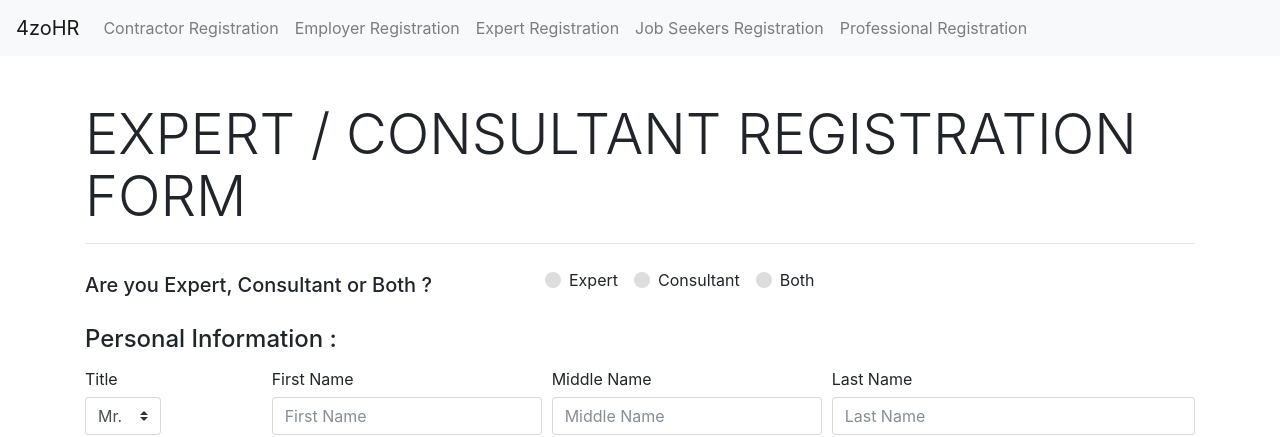
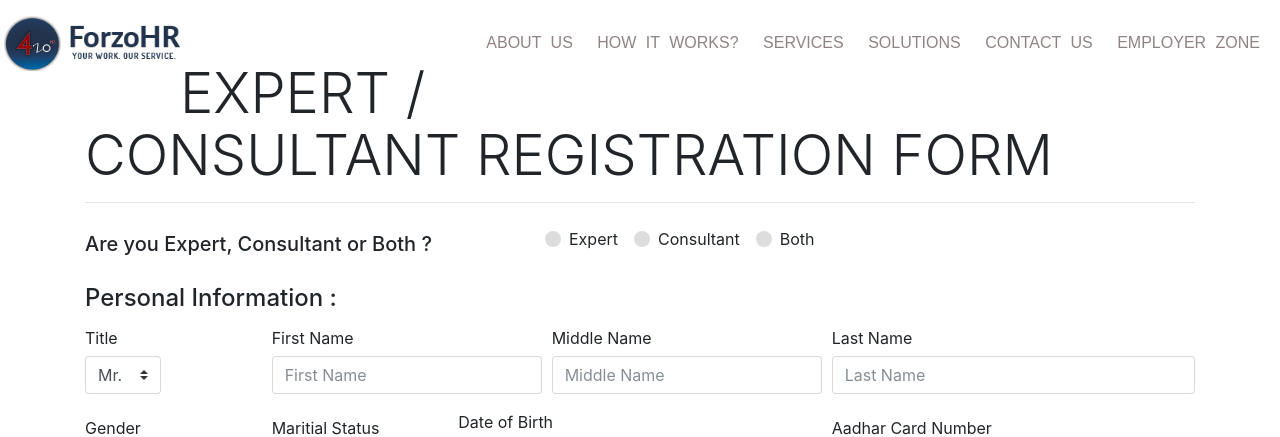
Before and after one commit to forzohrservices/forzohr, a PHP site: page /forms/expert.php in a window 1280 px wide. Shown: the top 437 px of the page. Run offline with PHP 8.4, Linux system fonts and the light colour scheme; some libraries are stand-ins or nearby versions; some web fonts are replaced.

Commit message:
header and footer added

```diff
--- /dev/null
+++ b/css/header.css
@@ -0,0 +1,57 @@
+.logo {
+  display: inline-block;;
+  width:180px;
+  height:56px;
+  background-image:url("../img/logo.png");
+  background-size: cover;
+  repeat:no-repeat;
+  float:left;
+}
+
+
+#wrap {
+  max-width: 70%;
+  margin: 0 auto;
+}
+
+.nav {
+  margin-top: 15px;
+  float:right;
+}
+
+.header{
+  padding-top:15px;
+}
+
+
+
+.nav ul li{
+  text-decoration: none;
+  list-style: none;
+  display:inline-block;
+  margin-right: 20px;
+  font-size: 16px;
+  font-family: 'Dosis', sans-serif;
+  text-transform: uppercase;
+  word-spacing: 5px;
+  color: #8f8383;
+}
+
+.nav ul li a:hover{
+  color: #000;
+}
+
+.nav ul li a{
+  text-decoration: none;
+  color: #8f8383;
+}
+
+
+
+.head {
+
+  width:70%;
+  line-height: 45px;
+  font-family: 'Playfair Display', serif;
+  font-size:40px;
+}
--- a/forms/contractor.php
+++ b/forms/contractor.php
@@ -755,7 +755,9 @@ $error="";
 
 
 </div>
-
+<?php
+	include'footer.php';
+?>
 
 
 <script>
--- a/forms/employer.php
+++ b/forms/employer.php
@@ -231,6 +231,9 @@
 </form>
 	</div>
 
+<?php
+	include'footer.php';
+?>
 
 	<script>
 
--- a/forms/expert.php
+++ b/forms/expert.php
@@ -543,6 +543,10 @@
 	 	  <button type="submit" name="submit" class="btn btn-info btn-lg mb-5 mt-5" >Submit</button>
 	</form>
 </div>
+<?php
+	include'footer.php';
+?>
+
 	<script>
 
 function showHint(str) {
--- a/forms/footer.php
+++ b/forms/footer.php
@@ -0,0 +1,17 @@
+      <div id="footer">
+        <center>
+          <div class="add">
+            Forzo HR Services Pvt. Ltd. <br/>
+            201, SHKN, Porwal Road, Pune-411047 Maharashtra
+
+            <p class="con-info">  <a href="mailto:info@forzohr.com" class="gg">info@forzohr.com</a> | +91-9130047247 | <a href="mailto:forzohr@gmail.com" class="gg">forzohr@gmail.com</a> </p>
+          </div>
+          <div class="dividing">
+          </div>
+          <div class="copy">
+
+            &copy; All Rights Reserved | Forzo HR Services Pvt. Ltd.
+          </div>
+
+        </center>
+      </div>
--- a/forms/header.php
+++ b/forms/header.php
@@ -1,26 +1,21 @@
-	<nav class="navbar navbar-expand-lg navbar-light bg-light">
-  <a class="navbar-brand" href="#">4zoHR</a>
-  <button class="navbar-toggler" type="button" data-toggle="collapse" data-target="#navbarSupportedContent" aria-controls="navbarSupportedContent" aria-expanded="false" aria-label="Toggle navigation">
-    <span class="navbar-toggler-icon"></span>
-  </button>
 
-  <div class="collapse navbar-collapse" id="navbarSupportedContent">
-    <ul class="navbar-nav mr-auto">
-      <li class="nav-item">
-        <a class="nav-link" href="contractor.php">Contractor Registration</a>
-      </li>
-      <li class="nav-item">
-        <a class="nav-link" href="employer.php">Employer Registration</a>
-      </li>
-      <li class="nav-item">
-        <a class="nav-link" href="expert.php">Expert Registration</a>
-      </li>
-      <li class="nav-item">
-        <a class="nav-link" href="job-seekers.php">Job Seekers Registration</a>
-      </li>
-      <li class="nav-item">
-        <a class="nav-link" href="professional.php">Professional Registration</a>
-      </li>
-    </ul>
+
+<div class="wrap">
+    <div id="section1">
+      <div class="header">
+        <div class="logo">
+        </div>
+
+        <div class="nav">
+          <ul>
+            <li><a href="#section2">About Us</a></li>
+            <li><a href="#section3">How it Works?</a></li>
+            <li><a href="#section4">services</a></li>
+            <li><a href="#section5">Solutions</a></li>
+            <li><a href="#contact">Contact Us</a></li>
+            <li><span class="emp"><a href="../login.html">Employer Zone</a></span></li>
+          </ul>
+        </div>
+      </div>
   </div>
-</nav>
+</div>
--- a/forms/job-seekers.php
+++ b/forms/job-seekers.php
@@ -682,6 +682,10 @@
 	 	  <button type="submit" name="submit" class="btn btn-info btn-lg mb-5 mt-5" >Submit</button>
 	</form>
 </div>
+<?php
+	include'footer.php';
+?>
+
 <script  src="https://code.jquery.com/jquery-3.2.1.min.js" integrity="sha256-hwg4gsxgFZhOsEEamdOYGBf13FyQuiTwlAQgxVSNgt4="
   crossorigin="anonymous"></script>
 
--- a/forms/professional.php
+++ b/forms/professional.php
@@ -368,7 +368,8 @@
 	</div>
 
 
-	<script>
+<?php
+	include'footer.php';
+?>
 
-</script>
 </body>
--- a/index.php
+++ b/index.php
@@ -23,7 +23,7 @@
                 }
                 else  {
                     $name= $_POST['name'];
-                    $emailTo = "amitraj.1996@gmail.com"; //Info@forzohr.com
+                    $emailTo = "info@forzohr.com"; //Info@forzohr.com
                     $message = $_POST['message'];
                     //$content = "<strong>Name:</strong>" .($_POST['inputFname']). ($_POST['inputLname']);
                     //$content = $_POST['content'];
@@ -124,7 +124,7 @@
         <div class="divider">
         </div>
         <div class="sub-text">
-          Forzo HR is recognized as India&#39;s 1st unique platform providing a common market place for Recruitment &Recruitment Process Outsourcing (RPO), Manpower/Staff contract hiring, Common HR service, Industries Expert / Consultant /Contractor and Professionals for Local Service.
+          Forzo HR is recognized as India&#39;s 1st unique platform providing a common market place for Recruitment &amp;Recruitment Process Outsourcing (RPO), Manpower/Staff contract hiring, Common HR service, Industries Expert / Consultant /Contractor and Professionals for Local Service.
             <br/><br/>
               We help customers to hire trusted people for their entire requirement. Similarly, we help Industries Specialists and Professionals to connect directly with Employer / Client and their followers. We are passionate people working tirelessly to make a difference in the way of working life of people by catering multiple services for your needs.
         </div>
```
Also changed, not shown: css/footer.css (added, +82 -0 lines).
